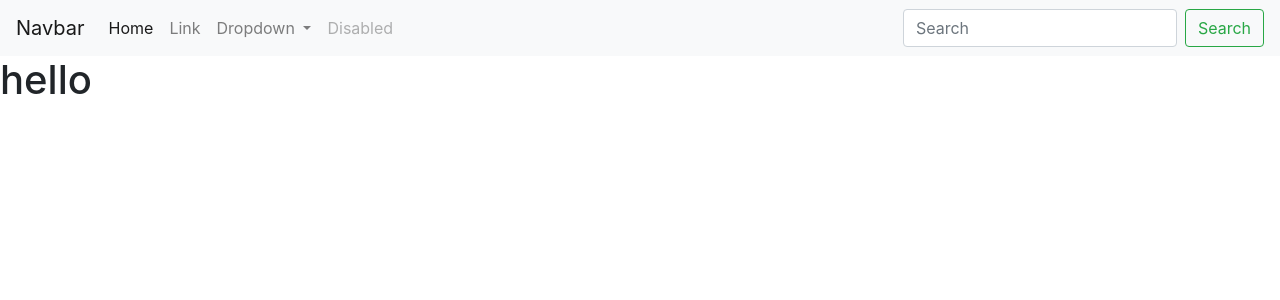
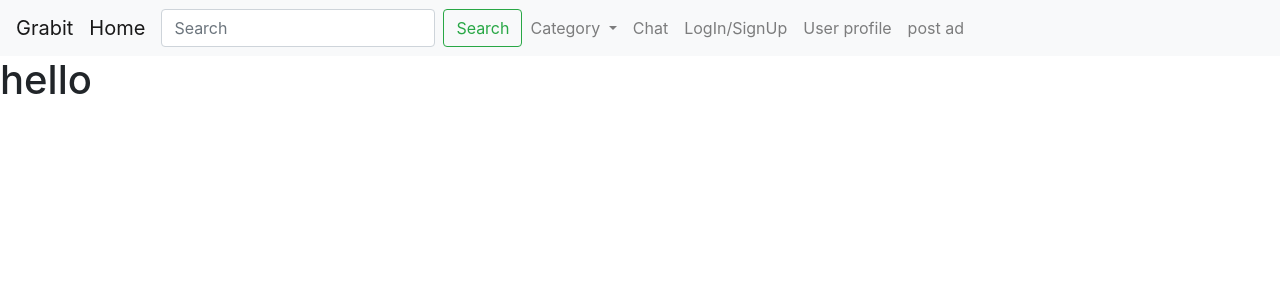
Before and after one commit to 95871abhinandankumar/grabit_project, a Django app: page /home in a window 1280 px wide. Shown: the top 300 px of the page. Run offline with Django 4.2, Linux system fonts and the light colour scheme.

Commit message:
changed index.html

```diff
--- a/grabit/templates/grabit/index.html
+++ b/grabit/templates/grabit/index.html
@@ -13,22 +13,23 @@
 </head>
 <body>
     <nav class="navbar navbar-expand-lg navbar-light bg-light">
-  <a class="navbar-brand" href="#">Navbar</a>
+  <a class="navbar-brand" href="#">Grabit</a>
+  <a class="navbar-brand" href="#">Home</a>
   <button class="navbar-toggler" type="button" data-toggle="collapse" data-target="#navbarSupportedContent" aria-controls="navbarSupportedContent" aria-expanded="false" aria-label="Toggle navigation">
     <span class="navbar-toggler-icon"></span>
   </button>
 
   <div class="collapse navbar-collapse" id="navbarSupportedContent">
+    <form class="form-inline my-2 my-lg-0">
+      <input class="form-control mr-sm-2" type="search" placeholder="Search" aria-label="Search">
+      <button class="btn btn-outline-success my-2 my-sm-0" type="submit">Search</button>
+    </form>
+
     <ul class="navbar-nav mr-auto">
-      <li class="nav-item active">
-        <a class="nav-link" href="#">Home <span class="sr-only">(current)</span></a>
-      </li>
-      <li class="nav-item">
-        <a class="nav-link" href="#">Link</a>
-      </li>
-      <li class="nav-item dropdown">
+
+        <li class="nav-item dropdown">
         <a class="nav-link dropdown-toggle" href="#" id="navbarDropdown" role="button" data-toggle="dropdown" aria-haspopup="true" aria-expanded="false">
-          Dropdown
+          Category
         </a>
         <div class="dropdown-menu" aria-labelledby="navbarDropdown">
           <a class="dropdown-item" href="#">Action</a>
@@ -37,15 +38,23 @@
           <a class="dropdown-item" href="#">Something else here</a>
         </div>
       </li>
+
       <li class="nav-item">
-        <a class="nav-link disabled" href="#">Disabled</a>
+        <a class="nav-link" href="#">Chat <span class="sr-only">(current)</span></a>
+      </li>
+      <li class="nav-item">
+        <a class="nav-link" href="#">LogIn/SignUp</a>
+      </li>
+      <li class="nav-item">
+        <a class="nav-link" href="#">User profile</a>
+      </li>
+      <li class="nav-item">
+        <a class="nav-link" href="#">post ad</a>
       </li>
     </ul>
-    <form class="form-inline my-2 my-lg-0">
-      <input class="form-control mr-sm-2" type="search" placeholder="Search" aria-label="Search">
-      <button class="btn btn-outline-success my-2 my-sm-0" type="submit">Search</button>
-    </form>
+
   </div>
+
 </nav>
     {% block content %}
 
```
